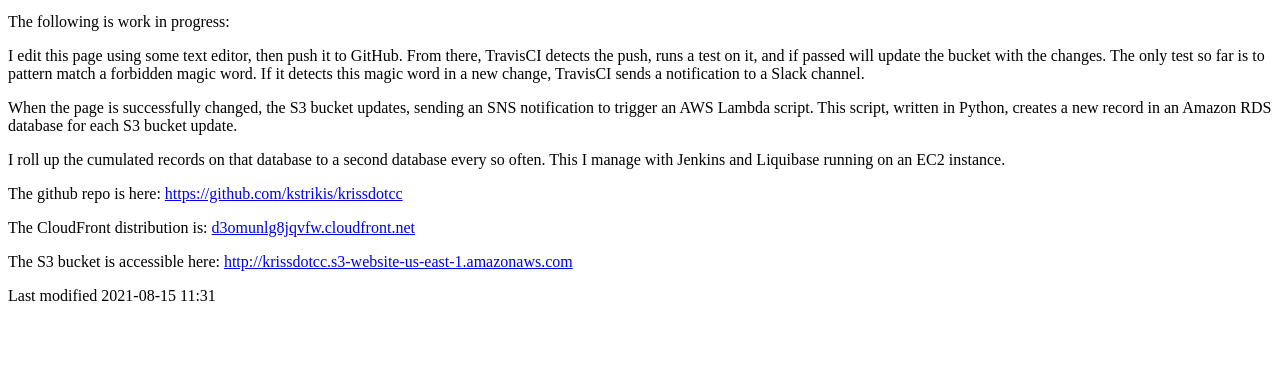
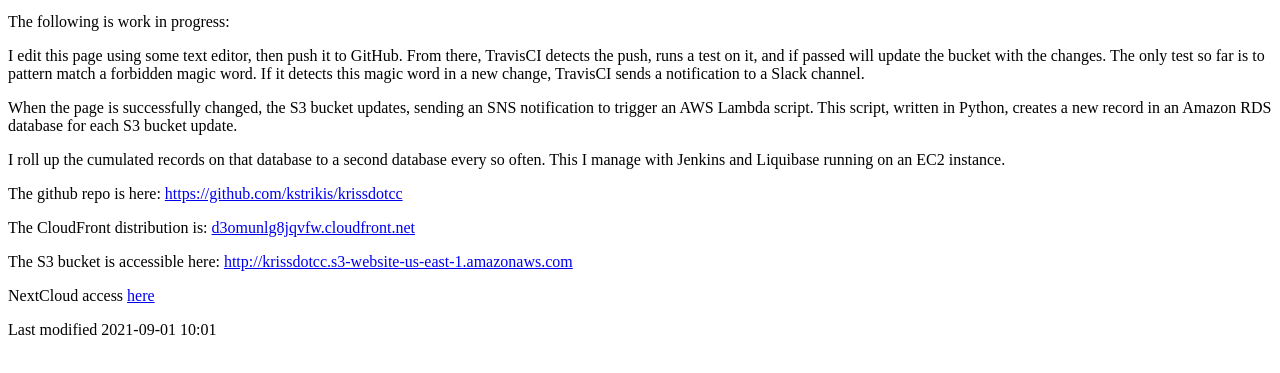
Before and after one commit to kstrikis/krissdotcc, a website: page index.html in a window 1280 px wide. Shown: the part 119-492 px from the top of the page. Drawn offline with Linux system fonts and the light colour scheme.

Commit message:
add nextcloud link

```diff
--- a/index.html
+++ b/index.html
@@ -16,6 +16,8 @@
 		<p>The github repo is here: <a href="https://github.com/kstrikis/krissdotcc" target="_blank">https://github.com/kstrikis/krissdotcc</a></p>
 		<p>The CloudFront distribution is: <a href="http://d3omunlg8jqvfw.cloudfront.net" target="_blank">d3omunlg8jqvfw.cloudfront.net</a></p>
 		<p>The S3 bucket is accessible here: <a href="http://krissdotcc.s3-website-us-east-1.amazonaws.com" target="_blank">http://krissdotcc.s3-website-us-east-1.amazonaws.com</a></p>
-		<p>Last modified 2021-08-15 11:31</p>
+		<p></p>
+		<p></p>NextCloud access <a href="https://nc.kriss.cc" target="_blank">here</a></p>
+		<p>Last modified 2021-09-01 10:01</p>
 	</main>
 </html>
```
